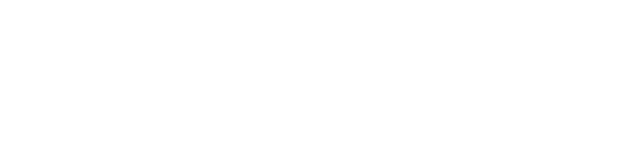
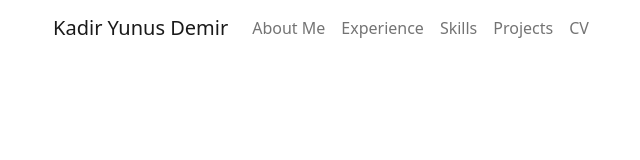
Before and after one commit to kadiryunusdemir/CV-website, a plain HTML site: page index.html in a window 1280 px wide. Shown: the whole page, without its empty margins (315-955 px from the left). Drawn offline with nearby package versions, Linux system fonts and the light colour scheme.

Commit message:
navbar is created

```diff
--- a/index.html
+++ b/index.html
@@ -5,8 +5,27 @@
     <meta http-equiv="X-UA-Compatible" content="IE=edge">
     <meta name="viewport" content="width=device-width, initial-scale=1.0">
     <title>Kadir Yunus Demir</title>
+    <link href="https://cdn.jsdelivr.net/npm/bootstrap@5.2.0-beta1/dist/css/bootstrap.min.css" rel="stylesheet">
+    <script src="https://cdn.jsdelivr.net/npm/bootstrap@5.2.0-beta1/dist/js/bootstrap.bundle.min.js"></script>
 </head>
 <body>
+    <nav class="navbar navbar-expand-md">
+        <div class="container-fluid">
+            <button class="navbar-toggler" type="button" data-bs-toggle="collapse" data-bs-target="#navbarToggler" aria-controls="navbarToggler" aria-expanded="false" aria-label="Toggle navigation">
+                <span class="navbar-toggler-icon"></span>
+            </button>
+            <div class="collapse navbar-collapse justify-content-center" id="navbarToggler">
+                <a href="#" class="navbar-brand" >Kadir Yunus Demir</a>
+                <div class="navbar-nav">
+                    <a href="#" class="nav-item nav-link">About Me</a>
+                    <a href="#" class="nav-item nav-link">Experience</a>
+                    <a href="#" class="nav-item nav-link">Skills</a>
+                    <a href="#" class="nav-item nav-link">Projects</a>
+                    <a href="#" class="nav-item nav-link">CV</a>
+                </div>
+            </div>
+        </div>
+      </nav>
 
 </body>
 </html>
```
